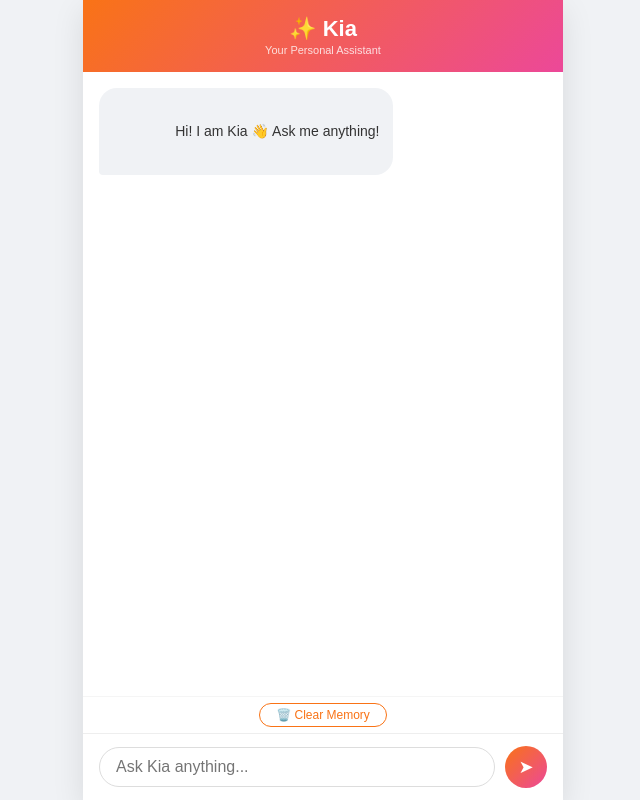
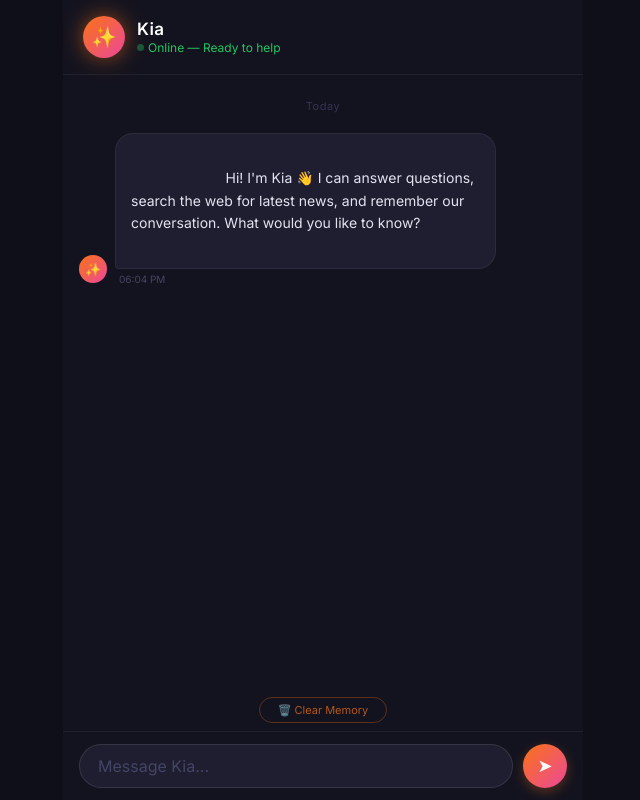
Before and after one commit to pankajmalpani/kia-agent, a Flask app: page / in a window 1280 px wide. Shown: the whole page, without its empty margins (317-957 px from the left). Run offline with Flask 3, Linux system fonts and the light colour scheme.

Commit message:
beautiful dark theme design upgrade

```diff
--- a/templates/index.html
+++ b/templates/index.html
@@ -5,6 +5,7 @@
     <meta name="viewport" content="width=device-width, initial-scale=1.0,
     maximum-scale=1.0, user-scalable=no">
     <title>Kia - Your Assistant</title>
+    <link href="https://fonts.googleapis.com/css2?family=Inter:wght@400;500;600&display=swap" rel="stylesheet">
     <style>
         * {
             margin: 0;
@@ -17,8 +18,8 @@
             height: 100%;
             height: -webkit-fill-available;
             overflow: hidden;
-            background: #f0f2f5;
-            font-family: Arial, sans-serif;
+            font-family: 'Inter', Arial, sans-serif;
+            background: #0f0f1a;
         }
 
         .chat-container {
@@ -27,41 +28,130 @@
             width: 100%;
             height: 100vh;
             height: -webkit-fill-available;
-            max-width: 480px;
+            max-width: 520px;
             margin: 0 auto;
-            background: white;
-            box-shadow: 0 10px 30px rgba(0,0,0,0.1);
+            background: #13131f;
+            position: relative;
         }
 
+        /* ── HEADER ── */
         .chat-header {
-            background: linear-gradient(135deg, #f97316, #ec4899);
             padding: 16px 20px;
-            text-align: center;
-            color: white;
+            display: flex;
+            align-items: center;
+            gap: 12px;
+            background: #13131f;
+            border-bottom: 1px solid rgba(255,255,255,0.06);
             flex-shrink: 0;
+            z-index: 10;
         }
 
-        .chat-header h1 { font-size: 22px; }
-
-        .chat-header p {
-            font-size: 11px;
-            opacity: 0.8;
-            margin-top: 2px;
+        .header-avatar {
+            width: 42px;
+            height: 42px;
+            border-radius: 50%;
+            background: linear-gradient(135deg, #f97316, #ec4899);
+            display: flex;
+            align-items: center;
+            justify-content: center;
+            font-size: 20px;
+            flex-shrink: 0;
+            box-shadow: 0 0 16px rgba(249,115,22,0.4);
+            animation: pulse 2.5s infinite;
         }
 
+        @keyframes pulse {
+            0%, 100% { box-shadow: 0 0 16px rgba(249,115,22,0.4); }
+            50% { box-shadow: 0 0 28px rgba(249,115,22,0.7); }
+        }
+
+        .header-info h1 {
+            font-size: 17px;
+            font-weight: 600;
+            color: #ffffff;
+            letter-spacing: 0.3px;
+        }
+
+        .header-info p {
+            font-size: 12px;
+            color: #22c55e;
+            display: flex;
+            align-items: center;
+            gap: 4px;
+            margin-top: 1px;
+        }
+
+        .online-dot {
+            width: 7px;
+            height: 7px;
+            background: #22c55e;
+            border-radius: 50%;
+            animation: blink 2s infinite;
+        }
+
+        @keyframes blink {
+            0%, 100% { opacity: 1; }
+            50% { opacity: 0.3; }
+        }
+
+        /* ── MESSAGES ── */
         .chat-messages {
             flex: 1;
             overflow-y: auto;
-            padding: 16px;
+            padding: 20px 16px;
             display: flex;
             flex-direction: column;
-            gap: 12px;
+            gap: 16px;
             -webkit-overflow-scrolling: touch;
+            scrollbar-width: none;
+        }
+
+        .chat-messages::-webkit-scrollbar {
+            display: none;
+        }
+
+        .message-row {
+            display: flex;
+            gap: 8px;
+            align-items: flex-end;
+            animation: fadeUp 0.3s ease;
+        }
+
+        @keyframes fadeUp {
+            from { opacity: 0; transform: translateY(10px); }
+            to { opacity: 1; transform: translateY(0); }
+        }
+
+        .message-row.user {
+            flex-direction: row-reverse;
+        }
+
+        .msg-avatar {
+            width: 28px;
+            height: 28px;
+            border-radius: 50%;
+            background: linear-gradient(135deg, #f97316, #ec4899);
+            display: flex;
+            align-items: center;
+            justify-content: center;
+            font-size: 13px;
+            flex-shrink: 0;
+            margin-bottom: 2px;
+        }
+
+        .msg-content {
+            display: flex;
+            flex-direction: column;
+            gap: 4px;
+            max-width: 78%;
+        }
+
+        .message-row.user .msg-content {
+            align-items: flex-end;
         }
 
         .message {
-            max-width: 80%;
-            padding: 10px 14px;
+            padding: 11px 15px;
             border-radius: 18px;
             font-size: 14px;
             line-height: 1.6;
@@ -70,33 +160,46 @@
         }
 
         .message.kia {
-            background: #f0f2f5;
-            color: #333;
-            align-self: flex-start;
+            background: #1e1e30;
+            color: #e2e2f0;
             border-bottom-left-radius: 4px;
+            border: 1px solid rgba(255,255,255,0.06);
         }
 
         .message.user {
             background: linear-gradient(135deg, #f97316, #ec4899);
             color: white;
-            align-self: flex-end;
             border-bottom-right-radius: 4px;
+        }
+
+        .msg-time {
+            font-size: 10px;
+            color: #444466;
+            padding: 0 4px;
+        }
+
+        /* ── TYPING DOTS ── */
+        .typing-row {
+            display: flex;
+            gap: 8px;
+            align-items: flex-end;
+            animation: fadeUp 0.3s ease;
         }
 
         .typing {
             display: flex;
-            gap: 4px;
-            padding: 10px 14px;
-            background: #f0f2f5;
+            gap: 5px;
+            padding: 14px 16px;
+            background: #1e1e30;
             border-radius: 18px;
             border-bottom-left-radius: 4px;
-            align-self: flex-start;
+            border: 1px solid rgba(255,255,255,0.06);
             width: fit-content;
         }
 
         .typing span {
-            width: 8px;
-            height: 8px;
+            width: 7px;
+            height: 7px;
             background: #f97316;
             border-radius: 50%;
             animation: bounce 1.2s infinite;
@@ -106,55 +209,73 @@
         .typing span:nth-child(3) { animation-delay: 0.4s; }
 
         @keyframes bounce {
-            0%, 60%, 100% { transform: translateY(0); }
-            30% { transform: translateY(-6px); }
+            0%, 60%, 100% { transform: translateY(0); opacity: 0.6; }
+            30% { transform: translateY(-6px); opacity: 1; }
         }
 
+        /* ── CLEAR BUTTON ── */
         .clear-btn-container {
             text-align: center;
-            padding: 6px;
+            padding: 8px;
             flex-shrink: 0;
-            background: white;
-            border-top: 1px solid #f5f5f5;
+            background: #13131f;
         }
 
         .clear-btn {
             background: none;
-            border: 1px solid #f97316;
-            color: #f97316;
-            padding: 4px 16px;
+            border: 1px solid rgba(249,115,22,0.3);
+            color: rgba(249,115,22,0.7);
+            padding: 5px 18px;
             border-radius: 20px;
-            font-size: 12px;
+            font-size: 11px;
             cursor: pointer;
+            font-family: inherit;
+            transition: all 0.2s;
         }
 
+        .clear-btn:hover {
+            border-color: #f97316;
+            color: #f97316;
+        }
+
+        /* ── INPUT AREA ── */
         .chat-input {
             padding: 12px 16px;
-            border-top: 1px solid #eee;
+            border-top: 1px solid rgba(255,255,255,0.06);
             display: flex;
             gap: 10px;
             align-items: center;
             flex-shrink: 0;
-            background: white;
+            background: #13131f;
             padding-bottom: max(12px, env(safe-area-inset-bottom));
         }
 
         .chat-input input {
             flex: 1;
-            padding: 10px 16px;
-            border: 1px solid #ddd;
+            padding: 11px 18px;
+            border: 1px solid rgba(255,255,255,0.1);
             border-radius: 25px;
             font-size: 16px;
             outline: none;
             min-width: 0;
+            background: #1e1e30;
+            color: #e2e2f0;
+            font-family: inherit;
+            transition: border-color 0.2s;
         }
 
-        .chat-input input:focus { border-color: #f97316; }
+        .chat-input input::placeholder {
+            color: #444466;
+        }
 
-        .chat-input button {
-            width: 42px;
-            height: 42px;
-            min-width: 42px;
+        .chat-input input:focus {
+            border-color: rgba(249,115,22,0.5);
+        }
+
+        .send-btn {
+            width: 44px;
+            height: 44px;
+            min-width: 44px;
             border-radius: 50%;
             background: linear-gradient(135deg, #f97316, #ec4899);
             border: none;
@@ -164,41 +285,75 @@
             display: flex;
             align-items: center;
             justify-content: center;
+            transition: all 0.2s;
+            box-shadow: 0 4px 12px rgba(249,115,22,0.3);
         }
 
-        .chat-input button:disabled {
-            opacity: 0.5;
+        .send-btn:hover {
+            transform: scale(1.05);
+            box-shadow: 0 4px 20px rgba(249,115,22,0.5);
+        }
+
+        .send-btn:disabled {
+            opacity: 0.4;
             cursor: not-allowed;
+            transform: none;
+        }
+
+        /* ── DATE DIVIDER ── */
+        .date-divider {
+            text-align: center;
+            font-size: 11px;
+            color: #333355;
+            margin: 4px 0;
+            letter-spacing: 0.5px;
         }
     </style>
 </head>
 <body>
     <div class="chat-container">
 
+        <!-- Header -->
         <div class="chat-header">
-            <h1>✨ Kia</h1>
-            <p>Your Personal Assistant</p>
-        </div>
-
-        <div class="chat-messages" id="messages">
-            <div class="message kia">
-                Hi! I am Kia 👋 Ask me anything!
+            <div class="header-avatar">✨</div>
+            <div class="header-info">
+                <h1>Kia</h1>
+                <p>
+                    <span class="online-dot"></span>
+                    Online — Ready to help
+                </p>
             </div>
         </div>
 
+        <!-- Messages -->
+        <div class="chat-messages" id="messages">
+            <div class="date-divider">Today</div>
+            <div class="message-row">
+                <div class="msg-avatar">✨</div>
+                <div class="msg-content">
+                    <div class="message kia">
+                        Hi! I'm Kia 👋 I can answer questions, search the web for latest news, and remember our conversation. What would you like to know?
+                    </div>
+                    <div class="msg-time" id="startTime"></div>
+                </div>
+            </div>
+        </div>
+
+        <!-- Clear Memory -->
         <div class="clear-btn-container">
             <button class="clear-btn" onclick="clearMemory()">
                 🗑️ Clear Memory
             </button>
         </div>
 
+        <!-- Input -->
         <div class="chat-input">
             <input
                 type="text"
                 id="userInput"
-                placeholder="Ask Kia anything..."
+                placeholder="Message Kia..."
             />
-            <button id="sendBtn" onclick="sendMessage()">➤</button>
+            <button class="send-btn" id="sendBtn" onclick="sendMessage()">➤</button>
         </div>
     </div>
 
@@ -207,6 +362,9 @@
         const userInput = document.getElementById("userInput");
         const sendBtn = document.getElementById("sendBtn");
         const chatInput = document.querySelector(".chat-input");
+
+        // Show start time
+        document.getElementById("startTime").textContent = getTime();
 
         // Fix iPhone keyboard
         window.visualViewport.addEventListener("resize", () => {
@@ -218,25 +376,54 @@
             messages.scrollTop = messages.scrollHeight;
         });
 
+        // Enter to send
         userInput.addEventListener("keypress", function(e) {
             if (e.key === "Enter") sendMessage();
         });
 
+        function getTime() {
+            return new Date().toLocaleTimeString([], {
+                hour: "2-digit",
+                minute: "2-digit"
+            });
+        }
+
         function addMessage(text, sender) {
-            const div = document.createElement("div");
-            div.classList.add("message", sender);
-            div.textContent = text;
-            messages.appendChild(div);
+            const row = document.createElement("div");
+            row.classList.add("message-row", sender);
+
+            const time = getTime();
+
+            if (sender === "kia") {
+                row.innerHTML = `
+                    <div class="msg-avatar">✨</div>
+                    <div class="msg-content">
+                        <div class="message kia"></div>
+                        <div class="msg-time">${time}</div>
+                    </div>`;
+            } else {
+                row.innerHTML = `
+                    <div class="msg-content">
+                        <div class="message user">${text}</div>
+                        <div class="msg-time">${time}</div>
+                    </div>`;
+            }
+
+            messages.appendChild(row);
             messages.scrollTop = messages.scrollHeight;
-            return div;
+            return row.querySelector(".message");
         }
 
         function showTyping() {
-            const div = document.createElement("div");
-            div.classList.add("typing");
-            div.id = "typing";
-            div.innerHTML = "<span></span><span></span><span></span>";
-            messages.appendChild(div);
+            const row = document.createElement("div");
+            row.classList.add("typing-row");
+            row.id = "typing";
+            row.innerHTML = `
+                <div class="msg-avatar">✨</div>
+                <div class="typing">
+                    <span></span><span></span><span></span>
+                </div>`;
+            messages.appendChild(row);
             messages.scrollTop = messages.scrollHeight;
         }
 
@@ -249,7 +436,6 @@
             const text = userInput.value.trim();
             if (!text) return;
 
-            // Disable button while responding
             sendBtn.disabled = true;
             userInput.disabled = true;
 
@@ -265,11 +451,8 @@
                 });
 
                 hideTyping();
-
-                // Create empty Kia message bubble
                 const kiaMsg = addMessage("", "kia");
 
-                // Read stream word by word
                 const reader = response.body.getReader();
                 const decoder = new TextDecoder();
 
@@ -285,7 +468,6 @@
                             try {
                                 const data = JSON.parse(line.slice(6));
                                 if (data.token) {
-                                    // Add each word as it arrives
                                     kiaMsg.textContent += data.token;
                                     messages.scrollTop = messages.scrollHeight;
                                 }
@@ -298,7 +480,6 @@
                 addMessage("Oops! Something went wrong. Try again!", "kia");
             }
 
-            // Re-enable input
             sendBtn.disabled = false;
             userInput.disabled = false;
             userInput.focus();
@@ -307,6 +488,10 @@
         async function clearMemory() {
             await fetch("/clear", { method: "POST" });
             messages.innerHTML = "";
+            const divider = document.createElement("div");
+            divider.className = "date-divider";
+            divider.textContent = "Today";
+            messages.appendChild(divider);
             addMessage("Memory cleared! Starting fresh 🧹", "kia");
         }
     </script>
```
